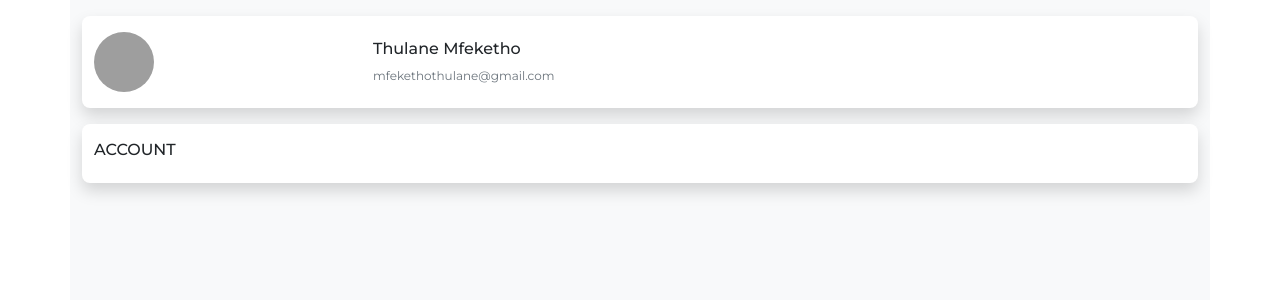
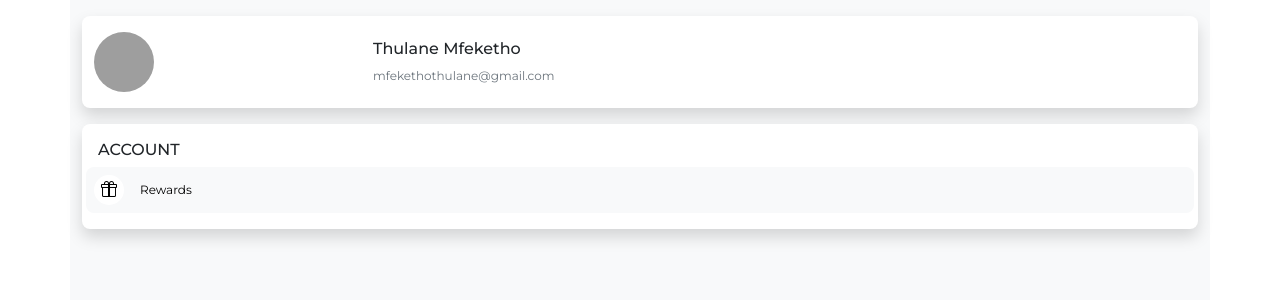
Before and after one commit to booikam-creator/World-makasana, an Angular app: page /account in a window 1280 px wide. Shown: the top 300 px of the page. Built offline with nearby package versions, Linux system fonts and the light colour scheme; grey boxes are pictures that could not be loaded.

Commit message:
update profile

```diff
--- a/src/app/pages/acount/acount.component.css
+++ b/src/app/pages/acount/acount.component.css
@@ -12,3 +12,7 @@ p {
 .span {
     font-size: 12px;
 }
+.icon{
+    width: 30px;
+    height: 30px;
+}
--- a/src/app/pages/acount/acount.component.html
+++ b/src/app/pages/acount/acount.component.html
@@ -13,8 +13,18 @@
         </div>
     </div>
 
-    <div class="my-3 shadow container bg-white rounded-3 py-3">
-        <h6>ACCOUNT</h6>
+    <div class="my-3 shadow px-1  bg-white rounded-3 py-3">
+        <div class="container">
+            <h6>ACCOUNT</h6>
+        </div>
+        <div class="bg-light p-2  rounded-3">
 
+            <div class="d-flex align-items-center">
+                <div class="icon me-3 bg-white d-flex justify-content-center align-items-center rounded-circle text-secondary" >
+                    <i class="bi text-black bi-gift"></i>
+                </div>
+                <p class="span text-black mb-0" >Rewards</p>
+            </div>
+        </div>
     </div>
 </div>
```
